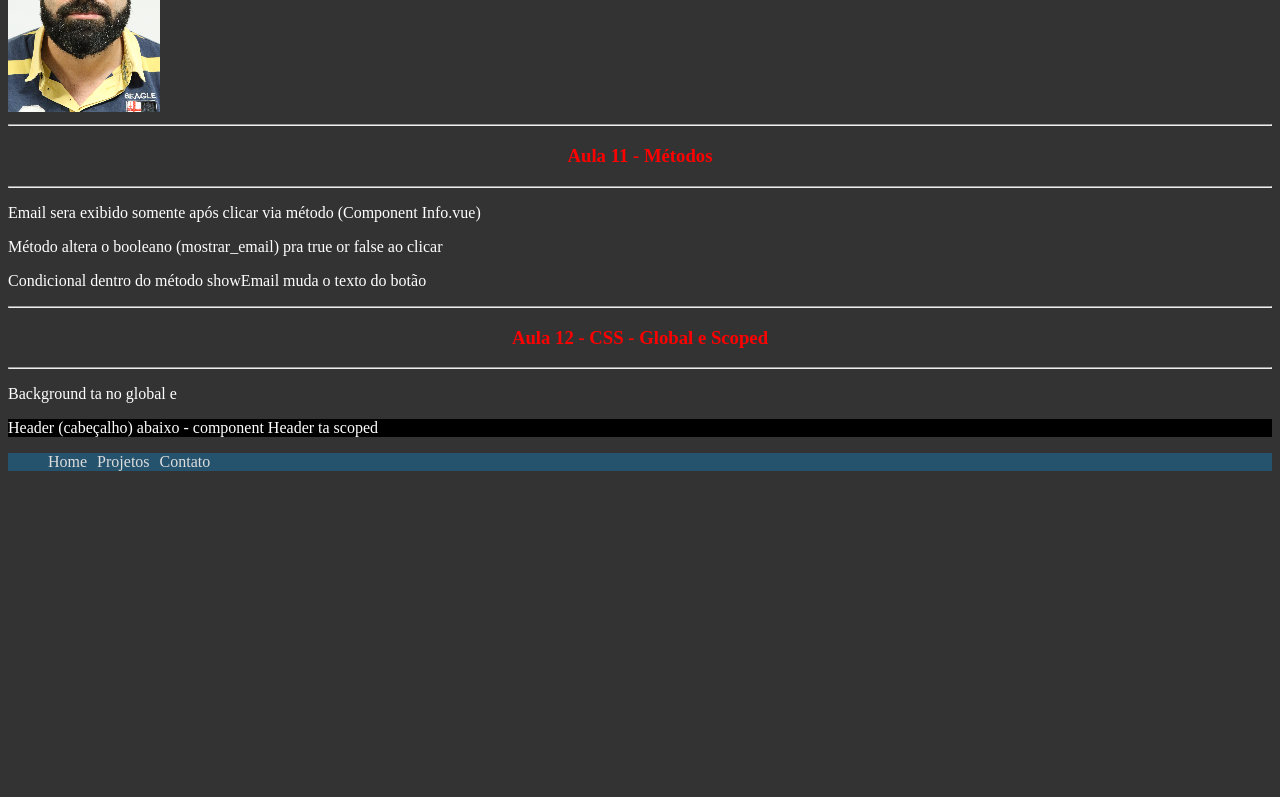
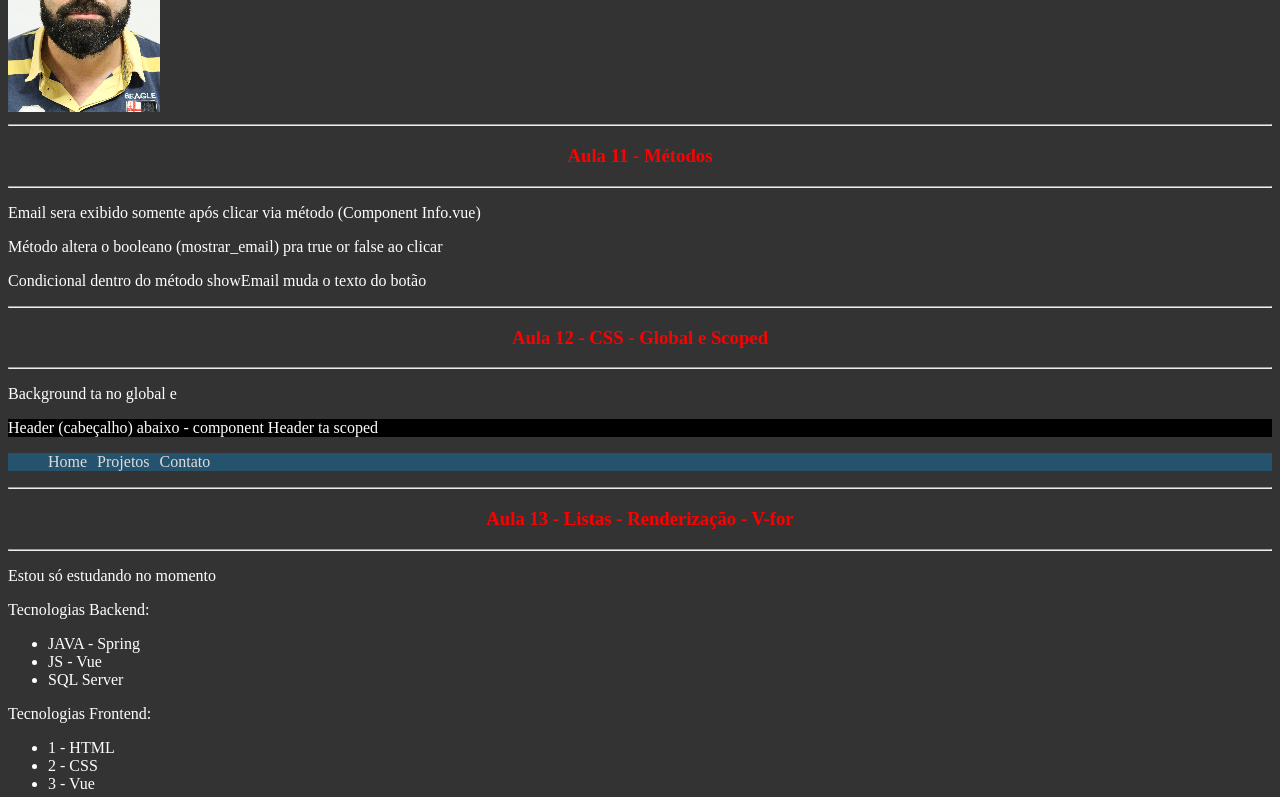
Before and after one commit to felipecabesssa/CursoVueMatheusYoutube, a Vue app in the folder projeto_vue/: page / in a window 1280 px wide. Shown: the part 2000-2797 px from the top of the page. Before the commit the page ends 2567 px from the top, so only its background shows below. Built offline with nearby package versions, Linux system fonts and the light colour scheme.

Commit message:
Listas - Arrays - V-FOR

```diff
--- a/projeto_vue/src/App.vue
+++ b/projeto_vue/src/App.vue
@@ -49,6 +49,12 @@
     <p class="teste">Header (cabeçalho) abaixo - component Header ta scoped</p>
 
     <Header />
+
+    <hr>
+    <h3 style="color: red; text-align: center;">Aula 13 - Listas - Renderização - V-for</h3>
+    <hr>
+
+    <InfoComVfor />
     <br>
     <br>
     <br>
@@ -64,6 +70,7 @@ import Pessoa from './components/Pessoa.vue'
 import Info from './components/Info.vue'
 import Picture from './components/Picture.vue'
 import Header from './components/Header.vue'
+import InfoComVfor from './components/InfoComVfor.vue'
 
 export default {
   name: 'App',
@@ -73,7 +80,8 @@ export default {
     Pessoa,
     Info,
     Picture,
-    Header
+    Header,
+    InfoComVfor
   }
 }
 </script>
--- /dev/null
+++ b/projeto_vue/src/components/InfoComVfor.vue
@@ -0,0 +1,68 @@
+<template>
+    <div>
+        <p v-if="esta_trabalhando">Estou trabalhando/Estudando no momento.</p>
+        <p v-else>Estou só estudando no momento</p>
+        <div>
+            <p v-if="usa_tecnologias">Tecnologias Backend:</p>
+            <ul>
+                <li v-for="(tecnologias, index) in tecnologias_backend" v-bind:key="index">
+                    {{ tecnologias }}
+                </li>
+            </ul>
+        </div>
+
+        <div>
+            <p v-if="usa_tecnologias">Tecnologias Frontend:</p>
+            <ul>
+                <li v-for="(tecnologias, index) in tecnologias_frontend" :key="index">
+                    {{ tecnologias.id }} - {{ tecnologias.language }}
+                </li>
+            </ul>
+        </div>
+
+        <p v-show="mostrar_email">Mande uma mensagem para: {{ email }}</p>
+        <p>Para acessar meu portifólio <a v-bind:href="meu_link" target="_blank">clique aqui</a></p>
+        <div>
+            <button @click="showEmail">{{ textoBotao }}</button>
+        </div>
+    </div>
+</template>
+
+<script>
+export default {
+    name: 'Info',
+    data() {
+        return {
+            esta_trabalhando: false,
+            usa_tecnologias: true,
+            mostrar_email: false,
+            email: 'felipesoares100@hotmail.com',
+            meu_link: 'http://felipesa.com.br/',
+            textoBotao: 'Mostrar e-mail',
+            tecnologias_backend: ['JAVA - Spring', 'JS - Vue', 'SQL Server'],
+            tecnologias_frontend: [
+                {id: 1, language: 'HTML'},
+                {id: 2, language: 'CSS'},
+                {id: 3, language: 'Vue'}
+            ]
+        }
+    },
+    methods: {
+        showEmail(){
+            this.mostrar_email = !this.mostrar_email
+            if(!this.mostrar_email) {
+                this.textoBotao = 'Mostrar e-mail'
+            } else {
+                this.textoBotao = 'Esconder e-mail'
+            }
+            console.log("Testando método");
+        }
+    }
+}
+</script>
+
+<style scoped>
+    body{
+        padding-top: ;
+    }
+</style>
--- a/projeto_vue/src/components/LifeCycle.vue
+++ b/projeto_vue/src/components/LifeCycle.vue
@@ -12,14 +12,14 @@ export default {
     },
     created(){
         setTimeout(() => {
-            this.nome = 'Felipe'
+            this.nome = 'Matheus'
         }, 2000);
 
         this.lifeCycle();
     },
     mounted(){
         setTimeout(() => {
-            this.nome = 'Matheus'
+            this.nome = 'Felipe'
         }, 4000);
 
         this.lifeCycle();
```
